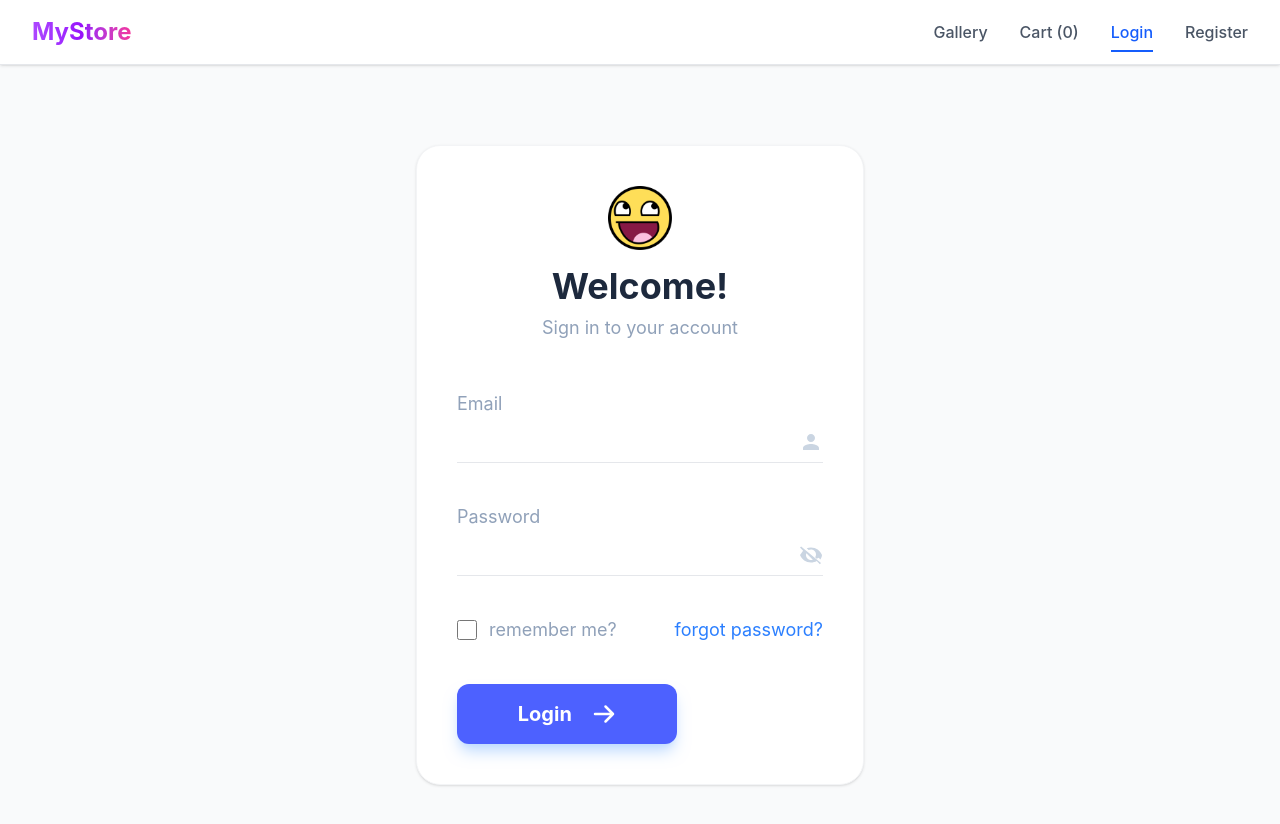
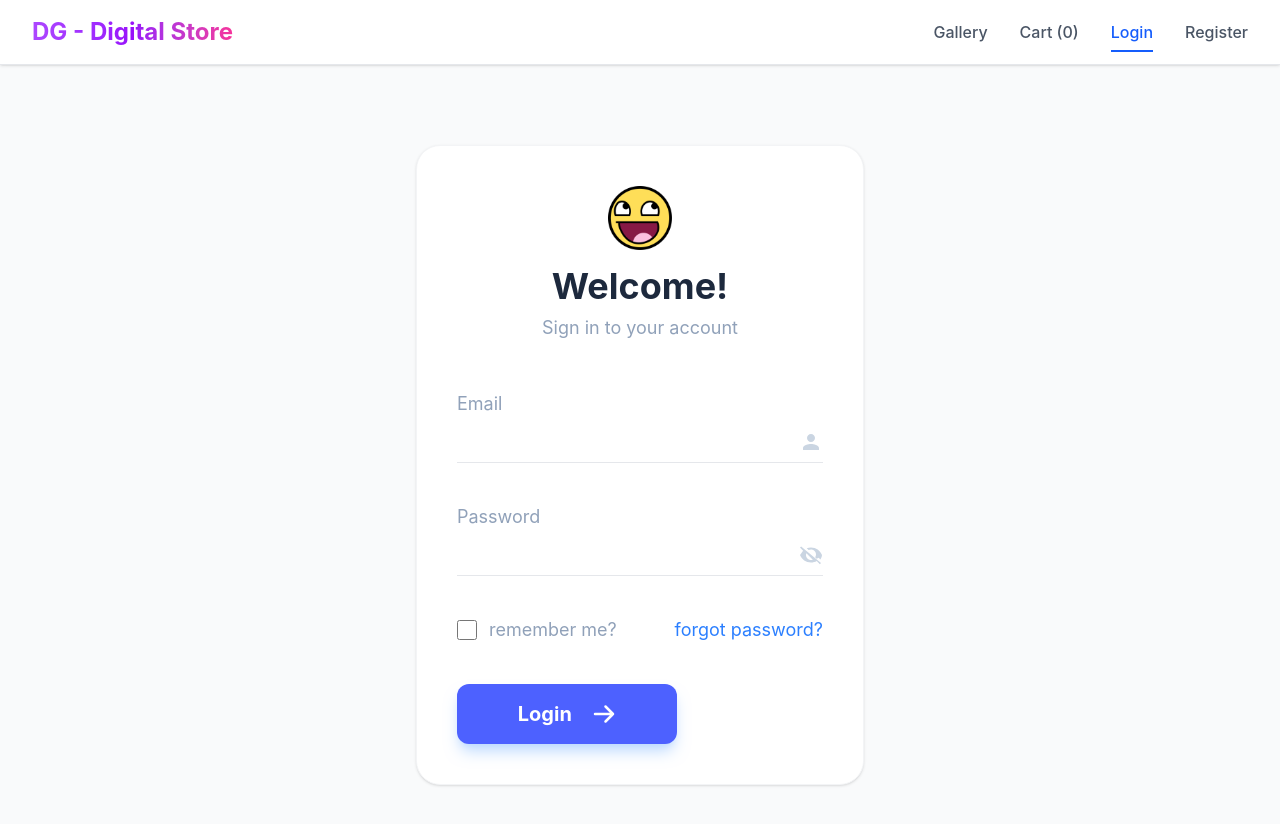
Before and after one commit to DMRdesarrollo/FullStackV2, a React (Vite) app: page /login in a window 1280 px wide. Shown: the top 824 px of the page. Built offline with nearby package versions, Linux system fonts and the light colour scheme.

Commit message:
Cambio nombre de la aplicación

```diff
--- a/src/components/organisms/NavBar/NavBar.jsx
+++ b/src/components/organisms/NavBar/NavBar.jsx
@@ -42,7 +42,7 @@ export default function NavBar() {
             className="flex items-center space-x-2 text-2xl font-bold hover:opacity-80 transition-opacity"
           >
             <span className="bg-gradient-to-r from-purple-500 via-purple-600 to-pink-500 bg-clip-text text-transparent">
-              MyStore
+              DG - Digital Store
             </span>
           </Link>
 
```
